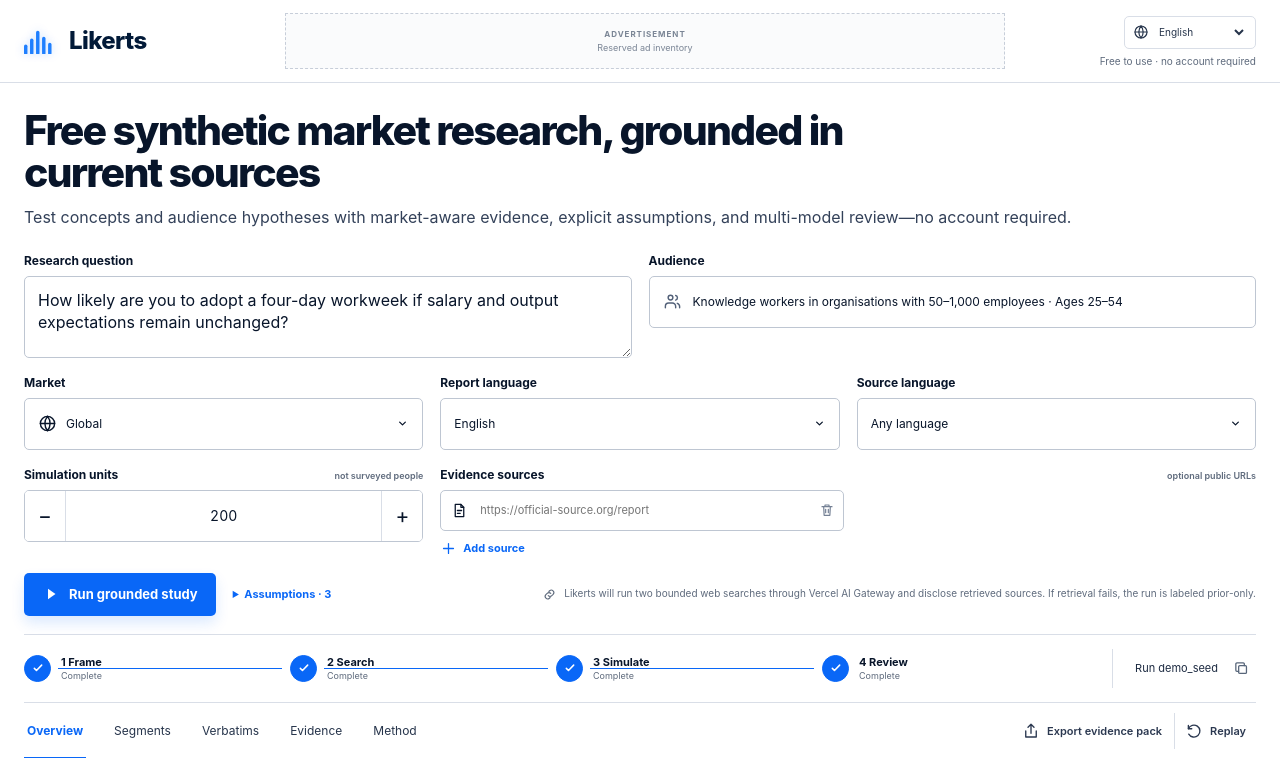
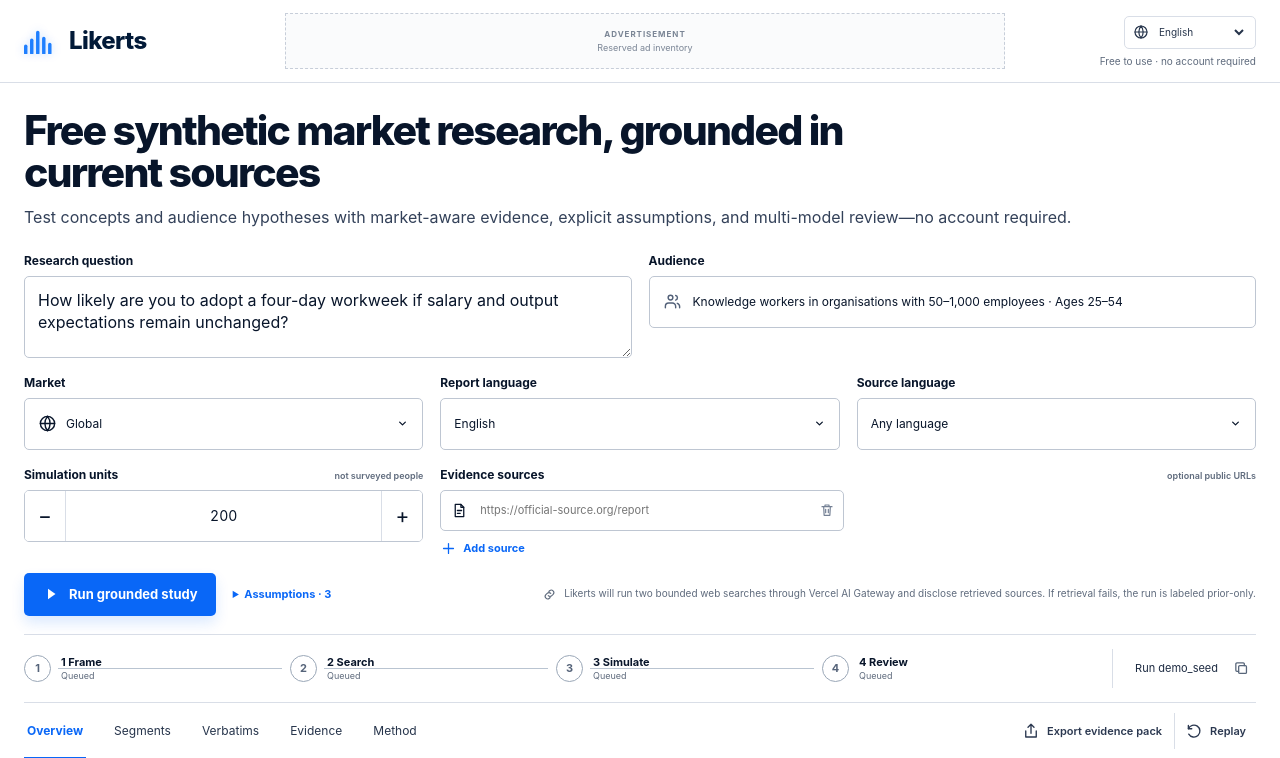
Before and after one commit to crosstabs/likerts, a React (Vite) app: page / in a window 1280 px wide. Shown: the top 758 px of the page. Built offline with nearby package versions, Linux system fonts and the light colour scheme.

Commit message:
fix: align demo progress with research ledger

```diff
--- a/src/App.jsx
+++ b/src/App.jsx
@@ -123,7 +123,7 @@ function AppContent({ uiLocale, setUiLocale }) {
   const [result, setResult] = useState(restoredRun?.result || initialResult);
   const [running, setRunning] = useState(false);
   const [activeStage, setActiveStage] = useState(0);
-  const [runComplete, setRunComplete] = useState(Boolean(restoredRun) || result.meta?.runId === 'demo_seed');
+  const [runComplete, setRunComplete] = useState(Boolean(restoredRun));
   const [error, setError] = useState('');
   const pendingRunRef = useRef(null);
 
@@ -251,6 +251,7 @@ function AppContent({ uiLocale, setUiLocale }) {
         <RunProgress
           activeStage={activeStage}
           complete={runComplete}
+          running={running}
           runId={result.meta?.runId || pendingRunRef.current?.id}
           stages={result.meta?.stageStatuses}
         />
--- a/src/components/RunProgress.jsx
+++ b/src/components/RunProgress.jsx
@@ -2,7 +2,7 @@ import { CheckIcon, CopyIcon } from '../icons.jsx';
 import { runStages } from '../data.js';
 import { useI18n } from '../i18n.jsx';
 
-export function RunProgress({ activeStage, complete, runId, stages = [] }) {
+export function RunProgress({ activeStage, complete, running, runId, stages = [] }) {
   const { t } = useI18n();
   const copyRunId = async () => {
     if (runId && navigator.clipboard) await navigator.clipboard.writeText(runId);
@@ -18,8 +18,8 @@ export function RunProgress({ activeStage, complete, runId, stages = [] }) {
               : stages.find((item) => item.stage === ({ frame: 'framing', simulate: 'panel', review: 'adjudication' }[stage.id]))?.status
             : null;
           const isFallback = recordedStatus === 'failed';
-          const isComplete = recordedStatus === 'completed' || (complete && !stages.length) || (!complete && index < activeStage);
-          const isActive = !complete && index === activeStage;
+          const isComplete = recordedStatus === 'completed' || (complete && !stages.length) || (running && index < activeStage);
+          const isActive = running && !complete && index === activeStage;
           return (
             <li className={`${isComplete ? 'is-complete' : ''} ${isActive ? 'is-active' : ''} ${isFallback ? 'is-fallback' : ''}`} key={stage.id}>
               <span className="stage-marker" aria-hidden="true">
```
